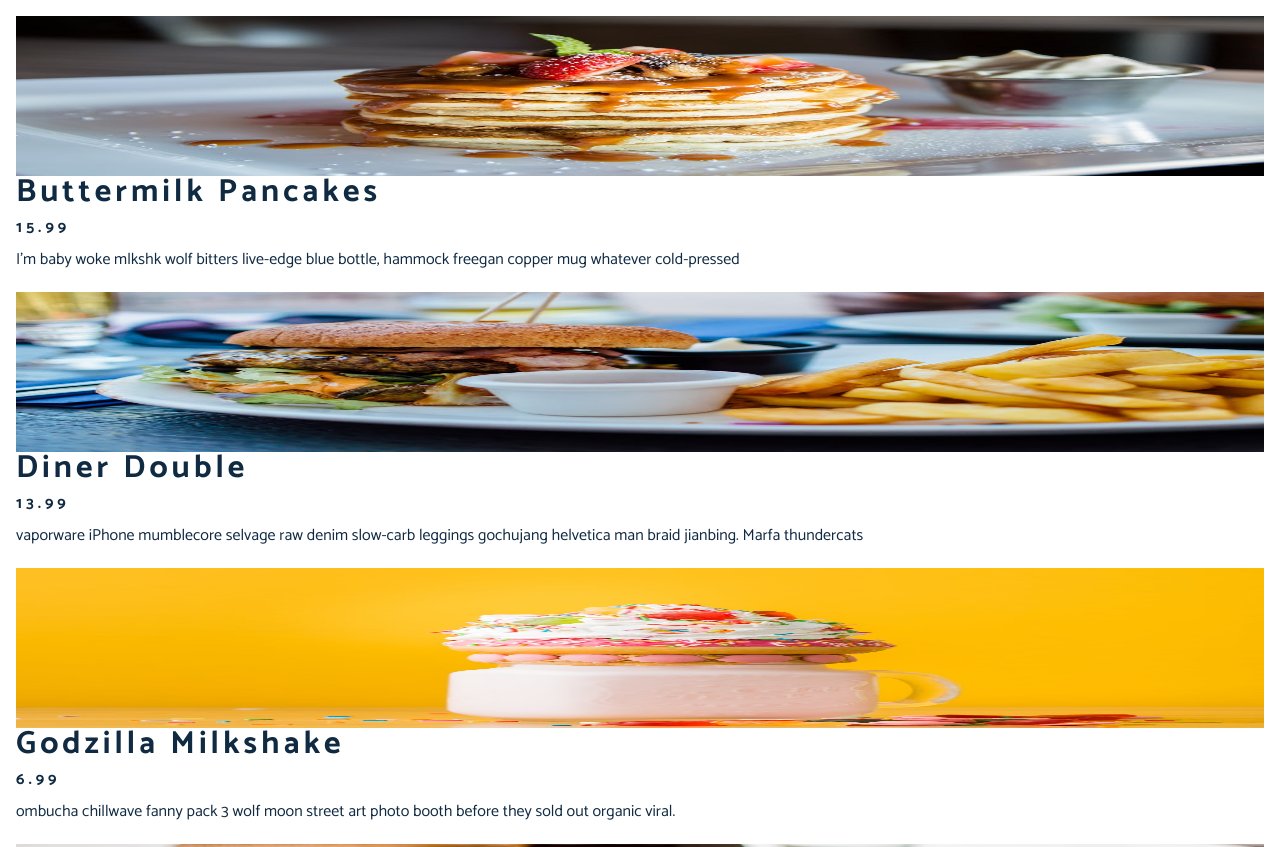
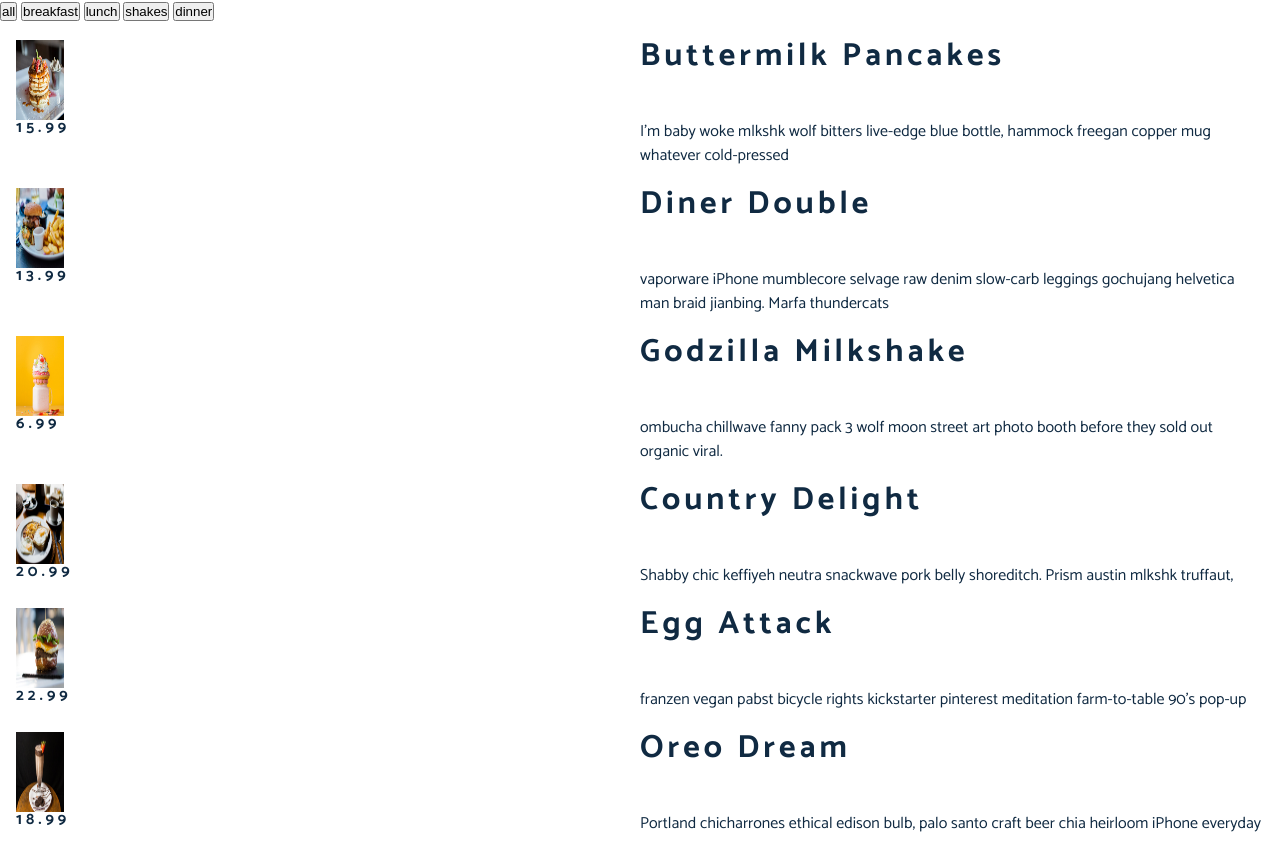
Before and after one commit to ramandeep5176/java-revisit, a plain HTML site: page index.html in a window 1280 px wide. Shown: the top 847 px of the page. Drawn offline with Linux system fonts and the light colour scheme; a web font is replaced by a local one.

Commit message:
refactor entire logic to work with filter's button - not working yet

```diff
--- a/app.js
+++ b/app.js
@@ -275,7 +275,23 @@ const menu = [
 // code logic
 
 const container = document.querySelector(".container");
+const btns = document.querySelectorAll(".filter-btn");
 window.addEventListener("DOMContentLoaded", function () {
+  // filter method
+  btns.forEach(function (btn) {
+    btn.addEventListener("click", function (e) {
+      // console.log(e.currentTarget.dataset.id);
+      const category = e.currentTarget.dataset.id;
+      // jibrish
+      const filter = menu.filter(function (e) {
+        console.log(e);
+      })
+      // end of jibrish
+    });
+    // console.log(e);
+  });
+  // filter method end
+
   let display = menu.map(function (data) {
     // console.log(data.desc);
     return `
--- a/index.html
+++ b/index.html
@@ -14,13 +14,19 @@
   </head>
   <body>
     <!-- new es6-->
+    <button class="filter-btn" data-id="all">all</button>
+    <button class="filter-btn" data-id="breakfast">breakfast</button>
+    <button class="filter-btn" data-id="lunch">lunch</button>
+    <button class="filter-btn" data-id="shakes">shakes</button>
+    <button class="filter-btn" data-id="dinner">dinner</button>
     <div class="container">
-      <img src="./images/3.JPG" alt="" class="img">
+      <img src="./images/3.JPG" alt="" class="img" />
       <h3 class="title">title#1</h3>
-      <h4 class="price">
-        $5
-      </h4>
-      <p class="desc">Lorem ipsum dolor sit amet consectetur adipisicing elit. Et nihil quo in dicta eos velit non alias quidem magni eius.</p>
+      <h4 class="price">$5</h4>
+      <p class="desc">
+        Lorem ipsum dolor sit amet consectetur adipisicing elit. Et nihil quo in
+        dicta eos velit non alias quidem magni eius.
+      </p>
     </div>
     <!-- new es6-->
 
--- a/styles.css
+++ b/styles.css
@@ -98,7 +98,10 @@ p {
 
 .container {
   margin: 1rem 1rem;
+  display: grid;
+  grid-template-columns: 1fr 1fr;
 }
 .img {
-  height: 10rem;
+  height: 5rem;
+  width: 3rem;
 }
```
